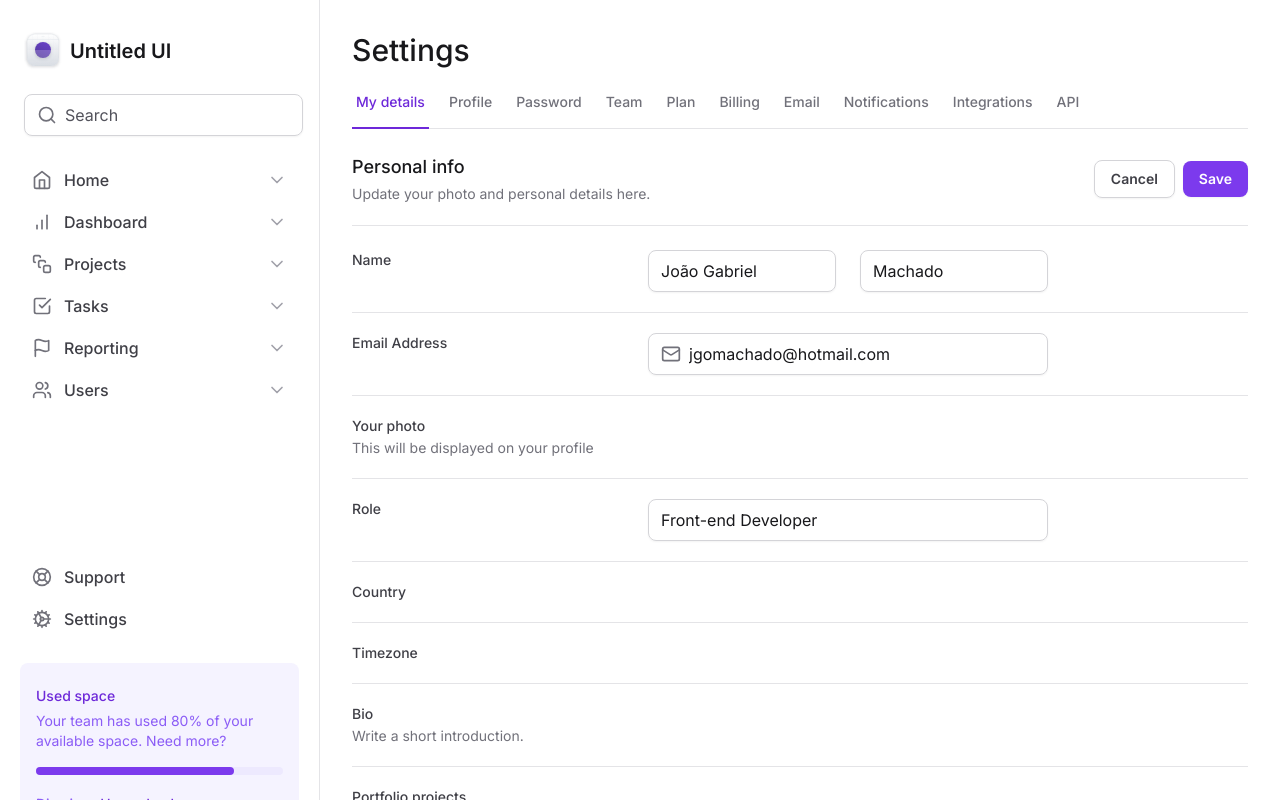
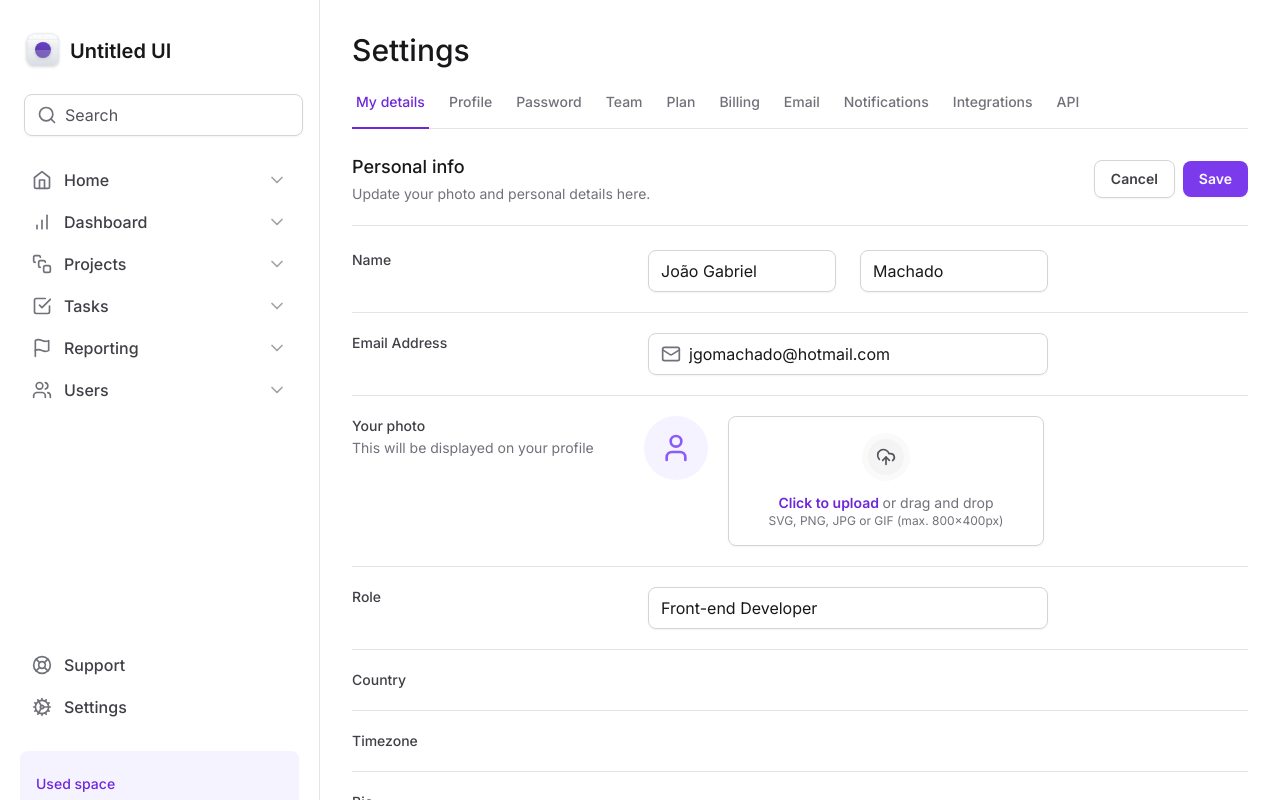
Before and after one commit to liroujohn/tailwind-next, a Next.js app: page / in a window 1280 px wide. Shown: the top 800 px of the page. Built offline with nearby package versions, Linux system fonts and the light colour scheme.

Commit message:
add upload

```diff
--- a/src/app/page.tsx
+++ b/src/app/page.tsx
@@ -1,6 +1,6 @@
 import { SettingsTabs } from '@/components/SettingsTabs'
 import * as Input from '@/components/Input'
-import { Mail } from 'lucide-react'
+import { Mail, UploadCloud, User } from 'lucide-react'
 
 export default function Home() {
   return (
@@ -38,7 +38,7 @@
           id="settings"
           className="mt-6 flex w-full flex-col gap-5 divide-y divide-zinc-200"
         >
-          <div className="grid-cols-form grid gap-3">
+          <div className="grid grid-cols-form gap-3">
             <label
               htmlFor="firstName"
               className="text-sm font-medium text-zinc-700"
@@ -56,7 +56,7 @@
             </div>
           </div>
 
-          <div className="grid-cols-form grid gap-3 border-b border-zinc-200 pt-5">
+          <div className="grid grid-cols-form gap-3 border-b border-zinc-200 pt-5">
             <label
               htmlFor="email"
               className="text-sm font-medium text-zinc-700"
@@ -75,9 +75,9 @@
             </Input.Root>
           </div>
 
-          <div className="grid-cols-form grid gap-3 border-b border-zinc-200 pt-5">
+          <div className="grid grid-cols-form gap-3 border-b border-zinc-200 pt-5">
             <label
-              htmlFor="email"
+              htmlFor="photo"
               className="text-sm font-medium text-zinc-700"
             >
               Your photo
@@ -85,10 +85,36 @@
                 This will be displayed on your profile
               </span>
             </label>
-            <div></div>
+            <div className="flex items-start gap-5">
+              <div className="flex h-16 w-16 items-center justify-center rounded-full bg-violet-50">
+                <User className="h-8 w-8 text-violet-500" />
+              </div>
+              <label
+                htmlFor="photo"
+                className="hover:bg-violet-25 group flex flex-1 cursor-pointer flex-col items-center gap-3 rounded-lg border border-zinc-300 px-6 py-4 text-center text-zinc-500 shadow-sm hover:border-violet-200"
+              >
+                <div className="border-6 rounded-full border-zinc-50 bg-zinc-100 p-2 group-hover:border-violet-50 group-hover:bg-violet-100">
+                  <UploadCloud className="h-5 w-5 text-zinc-600 group-hover:text-violet-600" />
+                </div>
+
+                <div className="flex flex-col">
+                  <span className="text-sm">
+                    <span className="font-semibold text-violet-700">
+                      Click to upload{' '}
+                    </span>
+                    or drag and drop
+                  </span>
+                  <span className="text-xs">
+                    SVG, PNG, JPG or GIF (max. 800x400px)
+                  </span>
+                </div>
+              </label>
+
+              <input type="file" className="sr-only" id="photo" />
+            </div>
           </div>
 
-          <div className="grid-cols-form grid gap-3 border-b border-zinc-200 pt-5">
+          <div className="grid grid-cols-form gap-3 border-b border-zinc-200 pt-5">
             <label htmlFor="role" className="text-sm font-medium text-zinc-700">
               Role
             </label>
@@ -101,7 +127,7 @@
             </Input.Root>
           </div>
 
-          <div className="grid-cols-form grid gap-3 border-b border-zinc-200 pt-5">
+          <div className="grid grid-cols-form gap-3 border-b border-zinc-200 pt-5">
             <label
               htmlFor="Country"
               className="text-sm font-medium text-zinc-700"
@@ -111,7 +137,7 @@
             <div></div>
           </div>
 
-          <div className="grid-cols-form grid gap-3 border-b border-zinc-200 pt-5">
+          <div className="grid grid-cols-form gap-3 border-b border-zinc-200 pt-5">
             <label
               htmlFor="Timezone"
               className="text-sm font-medium text-zinc-700"
@@ -121,7 +147,7 @@
             <div></div>
           </div>
 
-          <div className="grid-cols-form grid gap-3 border-b border-zinc-200 pt-5">
+          <div className="grid grid-cols-form gap-3 border-b border-zinc-200 pt-5">
             <label htmlFor="bio" className="text-sm font-medium text-zinc-700">
               Bio
               <span className="mt-0.5 block text-sm font-normal text-zinc-500">
@@ -131,7 +157,7 @@
             <div></div>
           </div>
 
-          <div className="grid-cols-form grid gap-3 border-b border-zinc-200 pt-5">
+          <div className="grid grid-cols-form gap-3 border-b border-zinc-200 pt-5">
             <label
               htmlFor="projects"
               className="text-sm font-medium text-zinc-700"
--- a/tailwind.config.ts
+++ b/tailwind.config.ts
@@ -9,6 +9,16 @@
         profile: 'max-content 1fr max-content',
         form: 'minmax(7.5rem, 17.5rem) minmax(25rem, 1fr) minmax(0, 15rem)',
       },
+
+      borderWidth: {
+        6: '6px',
+      },
+
+      colors: {
+        violet: {
+          25: '#fcfaff',
+        },
+      },
     },
   },
   plugins: [],
```
